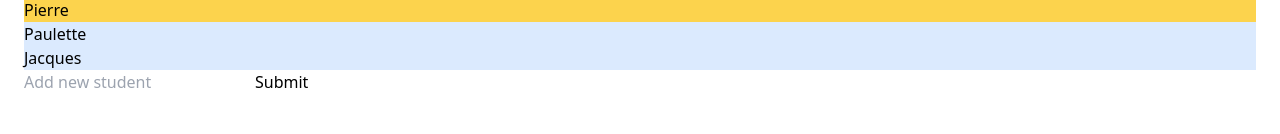
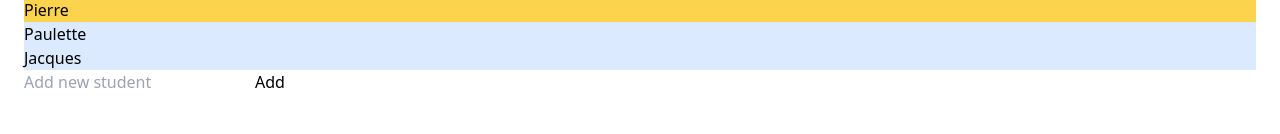
Before and after one commit to ComicScrip/klassmate, a React (Create React App) app: page /dojo in a window 1280 px wide. Shown: the part 166-300 px from the top of the page. Built offline with nearby package versions, Linux system fonts and the light colour scheme; no server answers.

Commit message:
refacto dojo page

```diff
--- a/src/screens/DojoPage.js
+++ b/src/screens/DojoPage.js
@@ -28,12 +28,7 @@ export default function DojoPage() {
 
   const [newStudentName, setNewStudentName] = useState('');
 
-  const addStudent = () => {
-    setTeam([...team, { firstName: newStudentName }]);
-    setNewStudentName('');
-  };
-
-  const handleNewStudent = (e) => {
+  const handleNewStudentNameChange = (e) => {
     setNewStudentName(e.target.value);
   };
 
@@ -64,8 +59,10 @@ export default function DojoPage() {
     }
   }, [secondsLeft]);
 
-  const handleSubmit = (e) => {
+  const handleNewStudentAddition = (e) => {
     e.preventDefault();
+    setTeam([...team, { firstName: newStudentName }]);
+    setNewStudentName('');
   };
 
   return (
@@ -86,16 +83,14 @@ export default function DojoPage() {
           {member.firstName}
         </div>
       ))}
-      <form onSubmit={handleSubmit}>
+      <form onSubmit={handleNewStudentAddition}>
         <input
           type="text"
           placeholder="Add new student"
           value={newStudentName}
-          onChange={handleNewStudent}
+          onChange={handleNewStudentNameChange}
         />
-        <button type="submit" onClick={addStudent}>
-          Submit
-        </button>
+        <button type="submit">Add</button>
       </form>
     </>
   );
```
